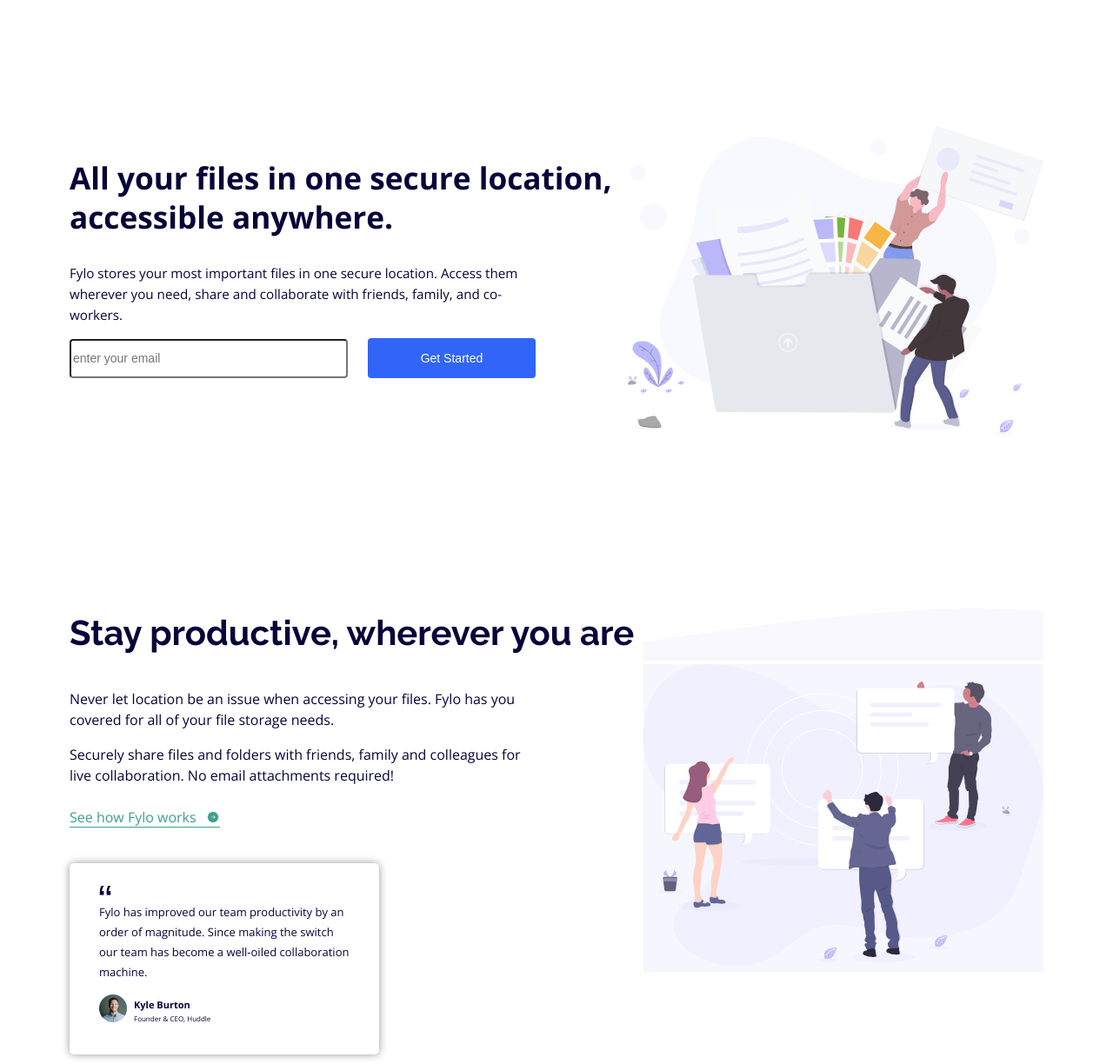
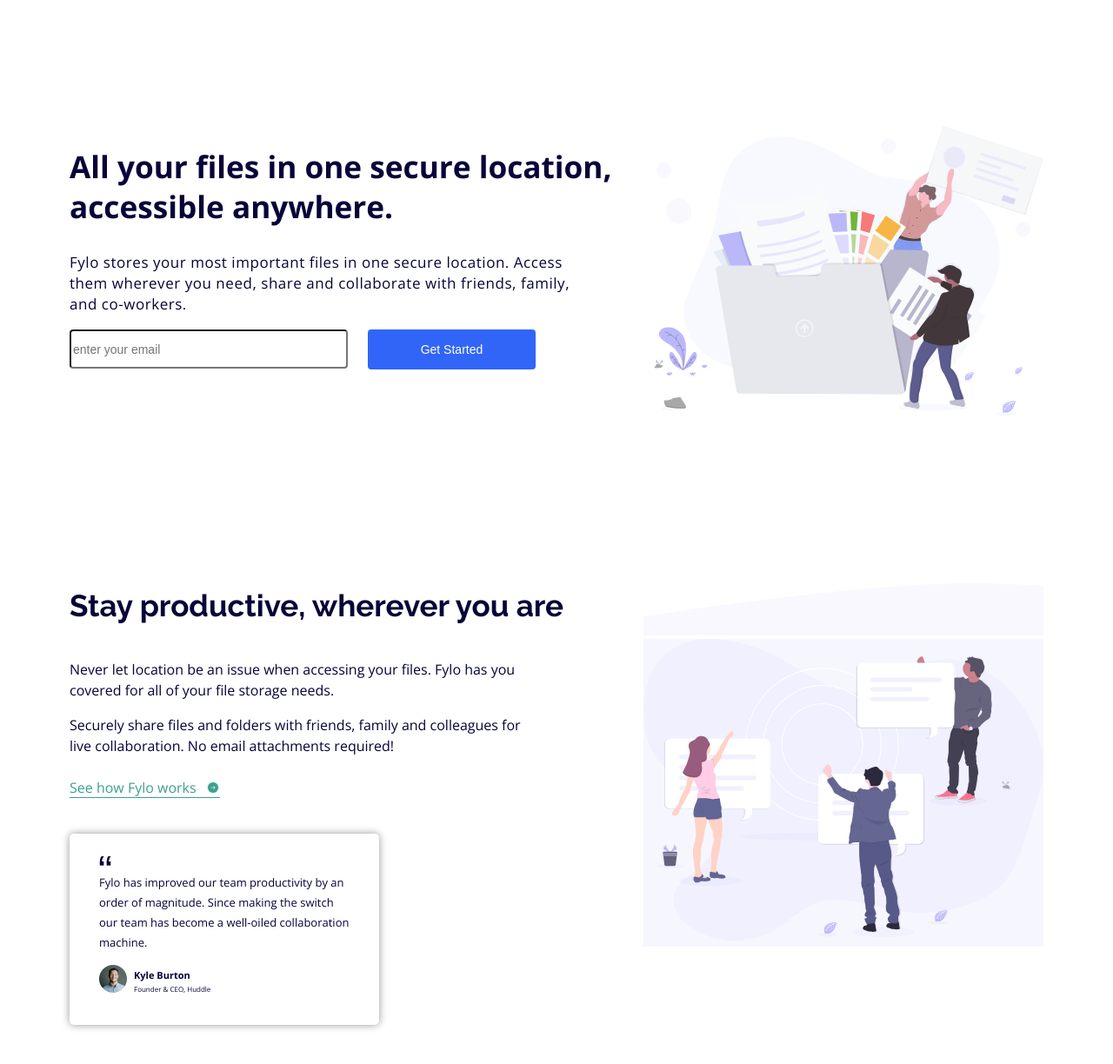
Before and after one commit to MarkoDjuric/Fylo-Landing-Page, a plain HTML site: page index.html in a window 1280 px wide. Shown: the part 76-1300 px from the top of the page at 87% size. Drawn offline with nearby package versions, Linux system fonts and the light colour scheme.

Commit message:
Update style.css

```diff
--- a/css/style.css
+++ b/css/style.css
@@ -167,7 +167,7 @@
       .hero .grid h1 {
         font-size: 2.2rem; } }
     @media screen and (min-width: 1192px) and (min-width: 1399px) {
-      .hero .grid h1 {
+   in-width   .hero .grid h1 {
         font-size: 2.5rem; } }
   .hero .grid .about {
     max-width: 320px;
@@ -177,36 +177,52 @@
       text-align: center;
       font-size: 0.875rem; }
       @media screen and (min-width: 940px) {
-        .hero .grid .about p {
-          text-align: left; } }
-  .hero .grid img {
-    max-width: 400px; }
-    @media screen and (min-width: 900px) {
-      .hero .grid img {
-        max-width: 100%;
-        width: 400px; } }
-  @media screen and (min-width: 1146px) {
-    .hero .grid img {
-      width: 100%;
-      max-width: 640px;
-      margin-top: 50px; }
+            .hero .grid .about p {
+          text-align: left;
+          font-size: 1rem; } }
+  .hero .grid .image {
+    width: 19rem; }
+    @media screen and (min-width: 690px) {
+      .hero .grid .image {
+        width: 100%;
+        max-width: 450px; } }
+    @media screen and (min-width: 940px) {
+      .hero .grid .image {
+        min-width: 21.25rem; } }
+    .hero .grid .image img {
+      max-width: 19rem;
+      width: 100%; }
+      @media screen and (min-width: 690px) {
+        .hero .grid .image img {
+          width: 100%;
+          max-width: 450px; } }
+      @media screen and (min-width: 940px) {
+        .hero .grid .image img {
+          max-width: 21.25rem;
+          width: 100%; } }
+  @media screen and (min-width: 1192px) {
     .hero .grid .image {
       width: 640px;
       order: 1; }
+      .hero .grid .image img {
+        width: 100%;
+        max-width: 640px;
+        margin-top: 50px; }
     .hero .grid .about {
       max-width: 627px; }
       .hero .grid .about p {
-        font-size: 0.95rem;
-        width: 545px;
+        font-size: 1.063rem;
+        width: 585px;
         line-height: 24px;
-        text-align: left; } }
-    @media screen and (min-width: 1146px) and (min-width: 1399px) {
+        text-align: left;
+        letter-spacing: 0.53px; } }
+    @media screen and (min-width: 1192px) and (min-width: 1399px) {
       .hero .grid .about p {
-        font-size: 1.1rem; } }
+        font-size: 1.063rem; } }
 
 .productive .flex {
+  display: flex;
   max-width: 1340px;
-  display: flex;
   flex-direction: column;
   padding-right: 27px;
   padding-left: 27px;
@@ -214,31 +230,47 @@
   text-align: center;
   color: #070439;
   margin-bottom: 111px; }
-  @media screen and (min-width: 1146px) {
+  @media screen and (min-width: 940px) {
+    .productive .flex {
+      padding-right: 52px;
+      padding-left: 52px;
+      flex-direction: row;
+      justify-content: space-between; } }
+  @media screen and (min-width: 1192px) {
     .productive .flex {
       flex-direction: row;
-      align-items: center;
+      justify-content: space-between;
       text-align: left;
       padding-top: 70px;
       padding-left: 80px;
       padding-right: 80px;
       margin-bottom: 111px;
-      gap: 340px; } }
+      gap: 15rem; } }
 
 .productive .slika {
-  max-width: 320px;
+  max-width: 20rem;
   order: 1;
   position: relative;
   background-color: #f6f6fe; }
-  @media screen and (min-width: 1146px) {
+  @media screen and (min-width: 940px) {
     .productive .slika {
-      max-width: 542px; } }
+      max-width: 21.25rem; } }
   .productive .slika img {
-    max-width: 320px; }
-    @media screen and (min-width: 1146px) {
+    max-width: 320px;
+    width: 100%; }
+    @media screen and (min-width: 940px) {
       .productive .slika img {
-        width: 100%;
-        max-width: 542px; } }
+        max-width: 400px;
+        width: 100%; } }
+
+@media screen and (min-width: 1192px) {
+  .productive .slika {
+    max-width: 540px; } }
+
+@media screen and (min-width: 1192px) {
+  .productive .slika img {
+    width: 100%;
+    max-width: 540px; } }
 
 .productive .quote {
   border-radius: 5px;
@@ -246,18 +278,22 @@
   position: relative;
   background-color: #FFF;
   box-shadow: 0 0 10px #979797;
-  margin: 0 auto;
+  margin: auto;
   padding-top: 9px;
   padding-bottom: 9px;
   padding-right: 12px;
   padding-left: 26px;
   margin-top: 40px;
   color: #070439;
-  text-align: left; }
+  text-align: left;
+  transition: width 2s, height 2s, transform 2s; }
+  @media screen and (min-width: 940px) {
+    .productive .quote {
+      margin-left: 0; } }
   .productive .quote .quote__image {
     width: 100%;
     max-width: 14px; }
-  @media screen and (min-width: 1146px) {
+  @media screen and (min-width: 1192px) {
     .productive .quote {
       width: 356px;
       min-height: 220px;
@@ -268,7 +304,7 @@
   .productive .quote .citat {
     font-size: 0.625rem;
     line-height: 18px; }
-    @media screen and (min-width: 1146px) {
+    @media screen and (min-width: 1192px) {
       .productive .quote .citat {
         max-width: 289px;
         font-size: 0.8125rem;
@@ -278,36 +314,50 @@
         margin: 0; } }
   .productive .quote .position {
     font-size: 0.375rem; }
-    @media screen and (min-width: 1146px) {
+    @media screen and (min-width: 1192px) {
       .productive .quote .position {
         font-size: 0.5rem; } }
   .productive .quote .name {
     font-size: 0.5625rem;
     font-weight: bold; }
-    @media screen and (min-width: 1146px) {
+    @media screen and (min-width: 1192px) {
       .productive .quote .name {
         font-size: 0.6875rem; } }
   .productive .quote img {
     width: 24px; }
-    @media screen and (min-width: 1146px) {
+    @media screen and (min-width: 1192px) {
       .productive .quote img {
         width: 32px; } }
+
+.productive .quote:hover {
+  transform: rotate(180deg); }
 
 .productive .text {
   max-width: 320px;
   order: 2; }
+  @media screen and (min-width: 940px) {
+    .productive .text {
+      order: 1;
+      text-align: left;
+      max-width: 420px; } }
   .productive .text p {
     font-size: 0.875rem;
     line-height: 21px; }
+    @media screen and (min-width: 940px) {
+      .productive .text p {
+        font-size: 0.9rem; } }
   .productive .text h1 {
     font-size: 1rem;
     margin-bottom: 1.5rem; }
-  @media screen and (min-width: 1146px) {
+    @media screen and (min-width: 940px) {
+      .productive .text h1 {
+        font-size: 1.7rem; } }
+  @media screen and (min-width: 1192px) {
     .productive .text {
       order: 1; }
       .productive .text h1 {
-        width: 660px;
-        font-size: 2.5rem;
+        width: 649px;
+        font-size: 2.188rem;
         margin-bottom: 2.375rem; }
       .productive .text p {
         width: 529px;
@@ -329,7 +379,7 @@
 .productive .quote {
   max-width: 280px;
   height: 170px; }
-  @media screen and (min-width: 1146px) {
+  @media screen and (min-width: 1192px) {
     .productive .quote {
       max-width: 356px;
       height: 170px; } }
@@ -366,7 +416,6 @@
   .cta__wrapper {
     max-width: 1328px;
     display: flex;
-    gap: 5%;
     flex-direction: column;
     padding-right: 27px;
     padding-left: 27px;
@@ -375,28 +424,34 @@
     padding-top: 54px;
     padding-bottom: 71px;
     color: #fff; }
-    @media screen and (min-width: 1146px) {
+    @media screen and (min-width: 940px) {
       .cta__wrapper {
         flex-direction: row;
-        justify-content: space-between;
+        justify-content: space-between; } }
+    @media screen and (min-width: 1192px) {
+      .cta__wrapper {
         align-items: center;
         padding-top: 100px;
         padding-left: 80px;
         padding-right: 80px;
         padding-bottom: 80px; } }
   .cta__text {
-    max-width: 280px;
+    width: 280px;
     text-align: center; }
-    @media screen and (min-width: 1146px) {
+    @media screen and (min-width: 940px) {
+      .cta__text {
+        width: 400px;
+        text-align: left; } }
+    @media screen and (min-width: 1192px) {
       .cta__text {
         max-width: 533px;
         text-align: left; } }
     .cta__text h2 {
       font-size: 1.125rem;
-      font-family: Raleway;
+      font-family: 'Raleway';
       line-height: 24px;
       margin: 0; }
-      @media screen and (min-width: 1146px) {
+      @media screen and (min-width: 1192px) {
         .cta__text h2 {
           font-size: 2rem;
           line-height: 48px;
@@ -405,7 +460,10 @@
       font-size: 0.875rem;
       line-height: 21px;
       width: 280px; }
-      @media screen and (min-width: 1146px) {
+      @media screen and (min-width: 940px) {
+        .cta__text p {
+          width: 360px; } }
+      @media screen and (min-width: 1192px) {
         .cta__text p {
           width: 533px;
           font-size: 1rem;
@@ -415,7 +473,10 @@
     max-width: 240px; }
     .cta__input:invalid {
       border: 1px solid red; }
-    @media screen and (min-width: 1146px) {
+    @media screen and (min-width: 940px) {
+      .cta__input {
+        max-width: 400px; } }
+    @media screen and (min-width: 1192px) {
       .cta__input {
         max-width: 480px; } }
     .cta__input .button {
@@ -424,9 +485,14 @@
       width: 240px;
       box-shadow: 20px 20px 20px #181029;
       transition: all .2s; }
+      @media screen and (min-width: 940px) {
+        .cta__input .button {
+          font-size: 0.7rem;
+          padding: 9px 16px;
+          width: 200px; } }
       .cta__input .button:hover {
         background-color: #6b9aff; }
-      @media screen and (min-width: 1146px) {
+      @media screen and (min-width: 1192px) {
         .cta__input .button {
           padding: 16px 22px;
           font-size: 0.875rem;
@@ -437,7 +503,10 @@
       height: 32px;
       width: 240px;
       box-shadow: 20px 20px 20px #181029; }
-      @media screen and (min-width: 1146px) {
+      @media screen and (min-width: 940px) {
+        .cta__input #mail {
+          width: 360px; } }
+      @media screen and (min-width: 1192px) {
         .cta__input #mail {
           font-size: 0.875rem;
           padding: 16px 224px 18px 22px;
@@ -450,7 +519,7 @@
   background-color: #070439;
   font-size: 1rem;
   max-height: 590px; }
-  @media screen and (min-width: 1146px) {
+  @media screen and (min-width: 1192px) {
     .footer .footer {
       max-height: 391px; } }
   .footer__grid {
@@ -460,7 +529,7 @@
     display: flex;
     flex-direction: column;
     padding-top: 65px; }
-    @media screen and (min-width: 900px) {
+    @media screen and (min-width: 940px) {
       .footer__grid {
         padding-left: 80px;
         padding-right: 80px;
```
